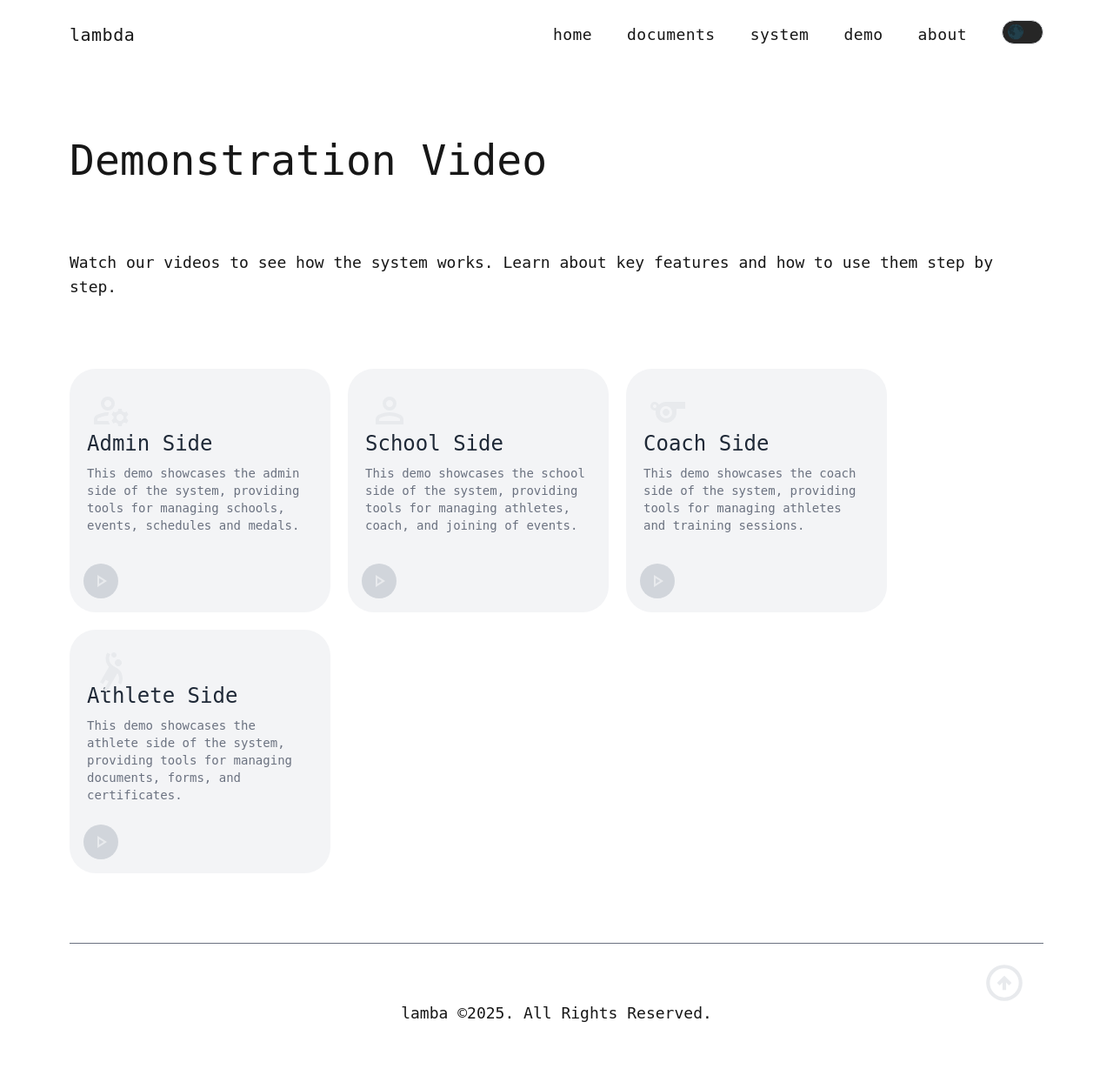
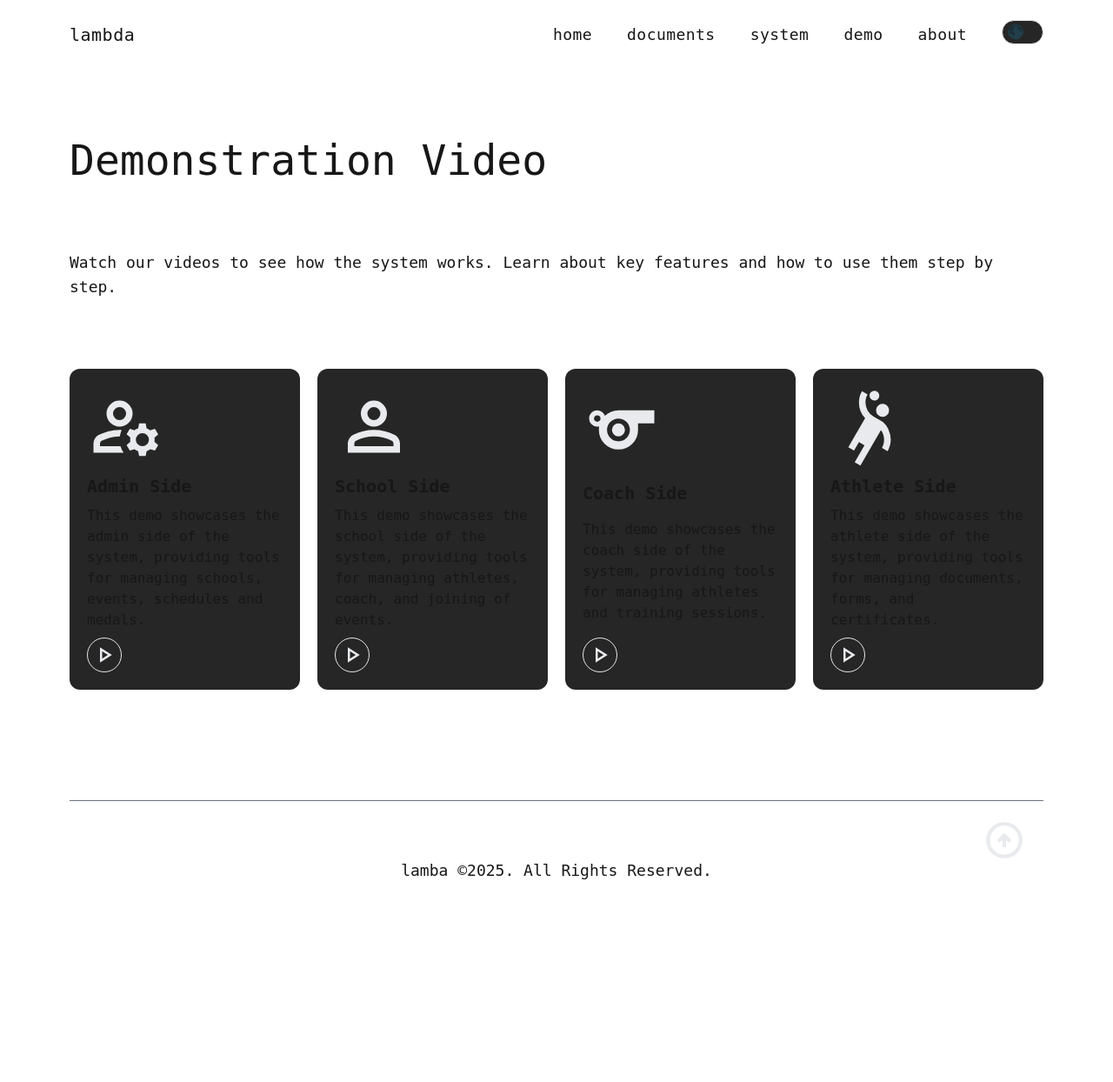
Before and after one commit to wencxx/nopsscea-guide, a Flask app: page /demo in a window 1280 px wide. Shown: the whole page at 87% size. After the commit the page ends 1011 px from the top, so only its background shows below. Run offline with Flask 3, Linux system fonts and the light colour scheme.

Commit message:
fixed: demo

```diff
--- a/static/css/style.css
+++ b/static/css/style.css
@@ -821,6 +821,10 @@ video {
   cursor: pointer;
 }
 
+.grid-cols-4 {
+  grid-template-columns: repeat(4, minmax(0, 1fr));
+}
+
 .flex-row-reverse {
   flex-direction: row-reverse;
 }
@@ -892,6 +900,18 @@ video {
 
 .gap-y-10 {
   row-gap: 2.5rem;
+}
+
+.gap-y-5 {
+  row-gap: 1.25rem;
+}
+
+.gap-y-3 {
+  row-gap: 0.75rem;
+}
+
+.gap-y-2 {
+  row-gap: 0.5rem;
 }
 
 .space-y-10 > :not([hidden]) ~ :not([hidden]) {
@@ -950,6 +970,14 @@ video {
   border-radius: 0.375rem;
 }
 
+.rounded-lg {
+  border-radius: 0.5rem;
+}
+
+.rounded-xl {
+  border-radius: 0.75rem;
+}
+
 .border {
   border-width: 1px;
 }
--- a/templates/demo.html
+++ b/templates/demo.html
@@ -5,110 +5,38 @@
         <div class="space-y-20 w-full">
             <h1 class="text-5xl capitalize">Demonstration Video</h1>
             <p class="text-lg">Watch our videos to see how the system works. Learn about key features and how to use them step by step.</p>
-            <div class="flex flex-wrap gap-5">
-                <div
-                class="bg-gray-100 w-[300px] rounded-[30px] flex flex-col justify-center hover:shadow-lg min-h-[280px] dark:bg-neutral-800 dark:text-white items-start relative group"
-                >
-                <div class="m-5">
-                    <div
-                    class="w-12 h-12 flex items-center justify-center absolute inset-x-0 top-0 ml-6 mt-6"
-                    >
-                    <svg xmlns="http://www.w3.org/2000/svg" height="100px" viewBox="0 -960 960 960" width="97px" fill="#e8eaed"><path d="M400-480q-66 0-113-47t-47-113q0-66 47-113t113-47q66 0 113 47t47 113q0 66-47 113t-113 47ZM80-160v-112q0-33 17-62t47-44q51-26 115-44t141-18h14q6 0 12 2-8 18-13.5 37.5T404-360h-4q-71 0-127.5 18T180-306q-9 5-14.5 14t-5.5 20v32h252q6 21 16 41.5t22 38.5H80Zm560 40-12-60q-12-5-22.5-10.5T584-204l-58 18-40-68 46-40q-2-14-2-26t2-26l-46-40 40-68 58 18q11-8 21.5-13.5T628-460l12-60h80l12 60q12 5 22.5 11t21.5 15l58-20 40 70-46 40q2 12 2 25t-2 25l46 40-40 68-58-18q-11 8-21.5 13.5T732-180l-12 60h-80Zm40-120q33 0 56.5-23.5T760-320q0-33-23.5-56.5T680-400q-33 0-56.5 23.5T600-320q0 33 23.5 56.5T680-240ZM400-560q33 0 56.5-23.5T480-640q0-33-23.5-56.5T400-720q-33 0-56.5 23.5T320-640q0 33 23.5 56.5T400-560Zm0-80Zm12 400Z"/></svg>
-                    </div>
-                    <div class="mt-4 text-left w-full mb-3">
-                    <h2 class="text-2xl roboto-mono-500 text-gray-800 dark:text-white">
-                        Admin Side
-                    </h2>
-                    <p class="mt-2 text-sm text-gray-500 dark:text-gray-300">
-                        This demo showcases the admin side of the system, providing tools for managing schools, events, schedules and medals.
-                    </p>
-                    </div>
-                    <button onclick="showModal('admindemo.mp4')">
-                        <div
-                            class="bg-gray-300 dark:bg-gray-700 w-10 h-10 rounded-full absolute bottom-0 left-0 m-4 flex justify-center items-center hover:ring-4 ring-gray-200 dark:ring-gray-400 hover:transition duration-700 ease-in-out"
-                        >
-                            <svg xmlns="http://www.w3.org/2000/svg" height="24px" viewBox="0 -960 960 960" width="24px" fill="#e8eaed"><path d="M320-200v-560l440 280-440 280Zm80-280Zm0 134 210-134-210-134v268Z"/></svg>
-                        </div>
+            <div class="grid grid-cols-4 gap-5">
+                <div class="p-5 rounded-xl bg-neutral-800 flex flex-col gap-y-2 justify-between">
+                    <svg xmlns="http://www.w3.org/2000/svg" height="93px" viewBox="0 -960 960 960" width="90px" fill="#e8eaed"><path d="M400-480q-66 0-113-47t-47-113q0-66 47-113t113-47q66 0 113 47t47 113q0 66-47 113t-113 47ZM80-160v-112q0-33 17-62t47-44q51-26 115-44t141-18h14q6 0 12 2-8 18-13.5 37.5T404-360h-4q-71 0-127.5 18T180-306q-9 5-14.5 14t-5.5 20v32h252q6 21 16 41.5t22 38.5H80Zm560 40-12-60q-12-5-22.5-10.5T584-204l-58 18-40-68 46-40q-2-14-2-26t2-26l-46-40 40-68 58 18q11-8 21.5-13.5T628-460l12-60h80l12 60q12 5 22.5 11t21.5 15l58-20 40 70-46 40q2 12 2 25t-2 25l46 40-40 68-58-18q-11 8-21.5 13.5T732-180l-12 60h-80Zm40-120q33 0 56.5-23.5T760-320q0-33-23.5-56.5T680-400q-33 0-56.5 23.5T600-320q0 33 23.5 56.5T680-240ZM400-560q33 0 56.5-23.5T480-640q0-33-23.5-56.5T400-720q-33 0-56.5 23.5T320-640q0 33 23.5 56.5T400-560Zm0-80Zm12 400Z"/></svg>
+                    <h1 class="text-xl font-bold">Admin Side</h1>
+                    <p>This demo showcases the admin side of the system, providing tools for managing schools, events, schedules and medals.</p>
+                    <button class="rounded-full cursor-pointer border w-fit hover:outline p-1 hover:outline-gray-600" onclick="showModal('admindemo.mp4')">
+                        <svg xmlns="http://www.w3.org/2000/svg" height="30px" viewBox="0 -960 960 960" width="30px" fill="#e8eaed"><path d="M320-200v-560l440 280-440 280Zm80-280Zm0 134 210-134-210-134v268Z"/></svg>
                     </button>
                 </div>
-                </div>
-                <div
-                class="bg-gray-100 w-[300px] rounded-[30px] flex flex-col justify-center hover:shadow-lg min-h-[280px] dark:bg-neutral-800 dark:text-white items-start relative group"
-                >
-                <div class="m-5">
-                    <div
-                    class="w-12 h-12 flex items-center justify-center absolute inset-x-0 top-0 ml-6 mt-6"
-                    >
-                    <svg xmlns="http://www.w3.org/2000/svg" height="100px" viewBox="0 -960 960 960" width="97px" fill="#e8eaed"><path d="M480-480q-66 0-113-47t-47-113q0-66 47-113t113-47q66 0 113 47t47 113q0 66-47 113t-113 47ZM160-160v-112q0-34 17.5-62.5T224-378q62-31 126-46.5T480-440q66 0 130 15.5T736-378q29 15 46.5 43.5T800-272v112H160Zm80-80h480v-32q0-11-5.5-20T700-306q-54-27-109-40.5T480-360q-56 0-111 13.5T260-306q-9 5-14.5 14t-5.5 20v32Zm240-320q33 0 56.5-23.5T560-640q0-33-23.5-56.5T480-720q-33 0-56.5 23.5T400-640q0 33 23.5 56.5T480-560Zm0-80Zm0 400Z"/></svg>
-                    </div>
-                    <div class="mt-4 text-left w-full mb-3">
-                    <h2 class="text-2xl roboto-mono-500 text-gray-800 dark:text-white">
-                        School Side
-                    </h2>
-                    <p class="mt-2 text-sm text-gray-500 dark:text-gray-300">
-                        This demo showcases the school side of the system, providing tools for managing athletes, coach, and joining of events.
-                    </p>
-                    </div>
-                    <button onclick="showModal('admindemo.mp4')">
-                        <div
-                            class="bg-gray-300 dark:bg-gray-700 w-10 h-10 rounded-full absolute bottom-0 left-0 m-4 flex justify-center items-center hover:ring-4 ring-gray-200 dark:ring-gray-400 hover:transition duration-700 ease-in-out"
-                        >
-                            <svg xmlns="http://www.w3.org/2000/svg" height="24px" viewBox="0 -960 960 960" width="24px" fill="#e8eaed"><path d="M320-200v-560l440 280-440 280Zm80-280Zm0 134 210-134-210-134v268Z"/></svg>
-                        </div>
+                <div class="p-5 rounded-xl bg-neutral-800 flex flex-col gap-y-2 justify-between">
+                    <svg xmlns="http://www.w3.org/2000/svg" height="93px" viewBox="0 -960 960 960" width="90px" fill="#e8eaed"><path d="M480-480q-66 0-113-47t-47-113q0-66 47-113t113-47q66 0 113 47t47 113q0 66-47 113t-113 47ZM160-160v-112q0-34 17.5-62.5T224-378q62-31 126-46.5T480-440q66 0 130 15.5T736-378q29 15 46.5 43.5T800-272v112H160Zm80-80h480v-32q0-11-5.5-20T700-306q-54-27-109-40.5T480-360q-56 0-111 13.5T260-306q-9 5-14.5 14t-5.5 20v32Zm240-320q33 0 56.5-23.5T560-640q0-33-23.5-56.5T480-720q-33 0-56.5 23.5T400-640q0 33 23.5 56.5T480-560Zm0-80Zm0 400Z"/></svg>
+                    <h1 class="text-xl font-bold">School Side</h1>
+                    <p>This demo showcases the school side of the system, providing tools for managing athletes, coach, and joining of events.</p>
+                    <button class="rounded-full cursor-pointer border w-fit hover:outline p-1 hover:outline-gray-600" onclick="showModal('admindemo.mp4')">
+                        <svg xmlns="http://www.w3.org/2000/svg" height="30px" viewBox="0 -960 960 960" width="30px" fill="#e8eaed"><path d="M320-200v-560l440 280-440 280Zm80-280Zm0 134 210-134-210-134v268Z"/></svg>
                     </button>
                 </div>
-                </div>
-                <div
-                class="bg-gray-100 w-[300px] rounded-[30px] flex flex-col justify-center hover:shadow-lg min-h-[280px] dark:bg-neutral-800 dark:text-white items-start relative group"
-                >
-                <div class="m-5">
-                    <div
-                    class="w-12 h-12 flex items-center justify-center absolute inset-x-0 top-0 ml-6 mt-6"
-                    >
-                    <svg xmlns="http://www.w3.org/2000/svg" height="100px" viewBox="0 -960 960 960" width="97px" fill="#e8eaed"><path d="M440-200q-100 0-170-70t-70-170q0-11 1-22t3-22q-5 2-12 3t-12 1q-42 0-71-29t-29-71q0-42 27.5-71t69.5-29q33 0 59.5 18.5T274-614q33-30 75.5-48t90.5-18h440v160H680v80q0 100-70 170t-170 70ZM180-540q17 0 28.5-11.5T220-580q0-17-11.5-28.5T180-620q-17 0-28.5 11.5T140-580q0 17 11.5 28.5T180-540Zm260 240q58 0 99-41t41-99q0-58-41-99t-99-41q-58 0-99 41t-41 99q0 58 41 99t99 41Zm0-60q33 0 56.5-23.5T520-440q0-33-23.5-56.5T440-520q-33 0-56.5 23.5T360-440q0 33 23.5 56.5T440-360Zm0-80Z"/></svg>
-                    </div>
-                    <div class="mt-4 text-left w-full mb-3">
-                    <h2 class="text-2xl roboto-mono-500 text-gray-800 dark:text-white">
-                        Coach Side
-                    </h2>
-                    <p class="mt-2 text-sm text-gray-500 dark:text-gray-300">
-                        This demo showcases the coach side of the system, providing tools for managing athletes and training sessions.
-                    </p>
-                    </div>
-                    <button onclick="showModal('admindemo.mp4')">
-                        <div
-                            class="bg-gray-300 dark:bg-gray-700 w-10 h-10 rounded-full absolute bottom-0 left-0 m-4 flex justify-center items-center hover:ring-4 ring-gray-200 dark:ring-gray-400 hover:transition duration-700 ease-in-out"
-                        >
-                            <svg xmlns="http://www.w3.org/2000/svg" height="24px" viewBox="0 -960 960 960" width="24px" fill="#e8eaed"><path d="M320-200v-560l440 280-440 280Zm80-280Zm0 134 210-134-210-134v268Z"/></svg>
-                        </div>
+                <div class="p-5 rounded-xl bg-neutral-800 flex flex-col gap-y-2 justify-between">
+                    <svg xmlns="http://www.w3.org/2000/svg" height="93px" viewBox="0 -960 960 960" width="90px" fill="#e8eaed"><path d="M440-200q-100 0-170-70t-70-170q0-11 1-22t3-22q-5 2-12 3t-12 1q-42 0-71-29t-29-71q0-42 27.5-71t69.5-29q33 0 59.5 18.5T274-614q33-30 75.5-48t90.5-18h440v160H680v80q0 100-70 170t-170 70ZM180-540q17 0 28.5-11.5T220-580q0-17-11.5-28.5T180-620q-17 0-28.5 11.5T140-580q0 17 11.5 28.5T180-540Zm260 240q58 0 99-41t41-99q0-58-41-99t-99-41q-58 0-99 41t-41 99q0 58 41 99t99 41Zm0-60q33 0 56.5-23.5T520-440q0-33-23.5-56.5T440-520q-33 0-56.5 23.5T360-440q0 33 23.5 56.5T440-360Zm0-80Z"/></svg>
+                    <h1 class="text-xl font-bold">Coach Side</h1>
+                    <p>This demo showcases the coach side of the system, providing tools for managing athletes and training sessions.</p>
+                    <button class="rounded-full cursor-pointer border w-fit hover:outline p-1 hover:outline-gray-600" onclick="showModal('admindemo.mp4')">
+                        <svg xmlns="http://www.w3.org/2000/svg" height="30px" viewBox="0 -960 960 960" width="30px" fill="#e8eaed"><path d="M320-200v-560l440 280-440 280Zm80-280Zm0 134 210-134-210-134v268Z"/></svg>
                     </button>
                 </div>
-                </div>
-                <div
-                class="bg-gray-100 w-[300px] rounded-[30px] flex flex-col justify-center hover:shadow-lg min-h-[280px] dark:bg-neutral-800 dark:text-white items-start relative group"
-                >
-                <div class="m-5">
-                    <div
-                    class="w-12 h-12 flex items-center justify-center absolute inset-x-0 top-0 ml-6 mt-6"
-                    >
-                    <svg xmlns="http://www.w3.org/2000/svg" height="100px" viewBox="0 -960 960 960" width="97px" fill="#e8eaed"><path d="m368-4-70-40 120-208-68-40-60 104-70-40 206-356q-38-39-57-89t-19-103q0-36 9-71.5t29-68.5l68 40q-14 23-20 47.5t-6 50.5q0 53 26 99.5t74 74.5l90 52q62 36 91 103.5T740-322q0 38-10 74t-28 68l-70-40q14-24 20-49t6-51q0-32-9-62t-29-56L368-4Zm272-596q-33 0-56.5-23.5T560-680q0-33 23.5-56.5T640-760q33 0 56.5 23.5T720-680q0 33-23.5 56.5T640-600ZM540-800q-26 0-43-18t-17-42q0-26 18-43t42-17q26 0 43 18t17 42q0 26-18 43t-42 17Z"/></svg>
-                    </div>
-                    <div class="mt-4 text-left w-full mb-3">
-                    <h2 class="text-2xl roboto-mono-500 text-gray-800 dark:text-white">
-                        Athlete Side
-                    </h2>
-                    <p class="mt-2 text-sm text-gray-500 dark:text-gray-300">
-                        This demo showcases the athlete side of the system, providing tools for managing documents, forms, and certificates.
-                    </p>
-                    </div>
-                    <button onclick="showModal('admindemo.mp4')">
-                        <div
-                            class="bg-gray-300 dark:bg-gray-700 w-10 h-10 rounded-full absolute bottom-0 left-0 m-4 flex justify-center items-center hover:ring-4 ring-gray-200 dark:ring-gray-400 hover:transition duration-700 ease-in-out"
-                        >
-                            <svg xmlns="http://www.w3.org/2000/svg" height="24px" viewBox="0 -960 960 960" width="24px" fill="#e8eaed"><path d="M320-200v-560l440 280-440 280Zm80-280Zm0 134 210-134-210-134v268Z"/></svg>
-                        </div>
+                <div class="p-5 rounded-xl bg-neutral-800 flex flex-col gap-y-2 justify-between">
+                    <svg xmlns="http://www.w3.org/2000/svg" height="93px" viewBox="0 -960 960 960" width="90px" fill="#e8eaed"><path d="m368-4-70-40 120-208-68-40-60 104-70-40 206-356q-38-39-57-89t-19-103q0-36 9-71.5t29-68.5l68 40q-14 23-20 47.5t-6 50.5q0 53 26 99.5t74 74.5l90 52q62 36 91 103.5T740-322q0 38-10 74t-28 68l-70-40q14-24 20-49t6-51q0-32-9-62t-29-56L368-4Zm272-596q-33 0-56.5-23.5T560-680q0-33 23.5-56.5T640-760q33 0 56.5 23.5T720-680q0 33-23.5 56.5T640-600ZM540-800q-26 0-43-18t-17-42q0-26 18-43t42-17q26 0 43 18t17 42q0 26-18 43t-42 17Z"/></svg>
+                    <h1 class="text-xl font-bold">Athlete Side</h1>
+                    <p>This demo showcases the athlete side of the system, providing tools for managing documents, forms, and certificates.</p>
+                    <button class="rounded-full cursor-pointer border w-fit hover:outline p-1 hover:outline-gray-600" onclick="showModal('admindemo.mp4')">
+                        <svg xmlns="http://www.w3.org/2000/svg" height="30px" viewBox="0 -960 960 960" width="30px" fill="#e8eaed"><path d="M320-200v-560l440 280-440 280Zm80-280Zm0 134 210-134-210-134v268Z"/></svg>
                     </button>
-                </div>
                 </div>
             </div>
         </div>
```
Also changed, not shown: other parts of static/css/style.css (+41 -0 lines).
